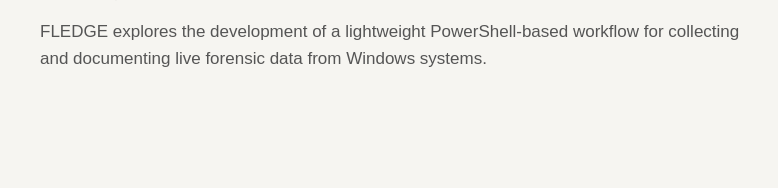
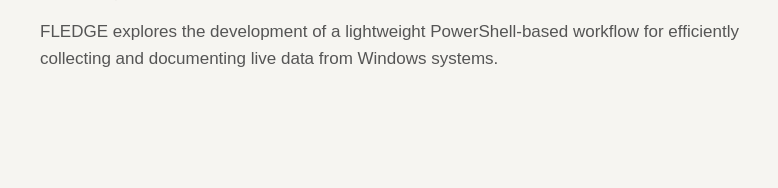
Before and after one commit to paras4n6/paras4n6.github.io, a plain HTML site: page projects/fledge/index.html in a window 1280 px wide. Shown: the part 761-949 px from the top of the page, 40-818 px from the left. Drawn offline with Linux system fonts and the light colour scheme.

Commit message:
Refine project overview description in index.html

```diff
--- a/projects/fledge/index.html
+++ b/projects/fledge/index.html
@@ -68,8 +68,8 @@ The Forensic Live Evidence Data Gathering Engine
 
 <p>
 FLEDGE explores the development of a lightweight
-PowerShell-based workflow for collecting and
-documenting live forensic data from Windows systems.
+PowerShell-based workflow for efficiently collecting
+and documenting live data from Windows systems.
 </p>
 
 </div>
```
